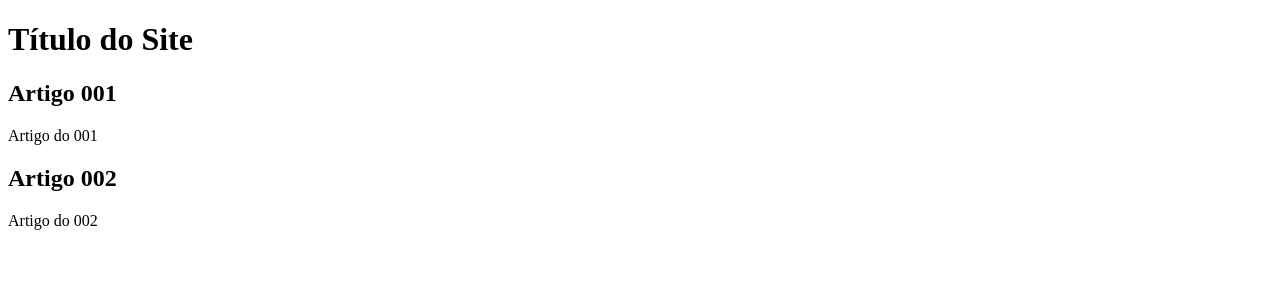
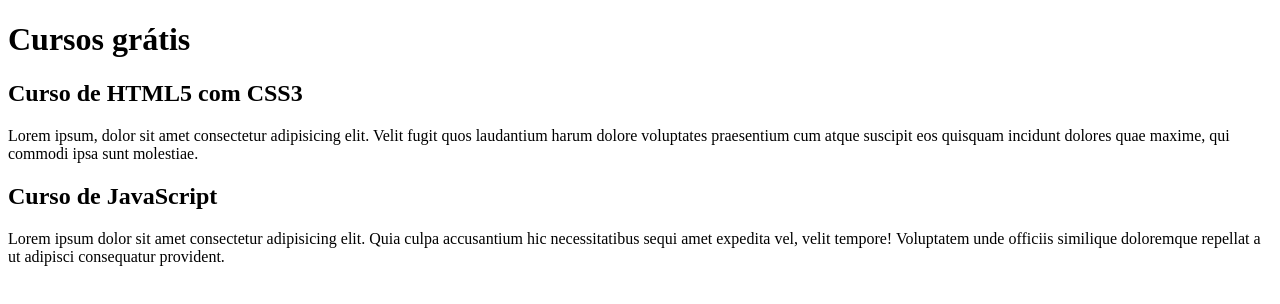
Before and after one commit to lazarosantosbx/projeto-site, a plain HTML site: page index.html in a window 1280 px wide. Drawn offline with Linux system fonts and the light colour scheme.

Commit message:
comecei a escrever conteúdo

```diff
--- a/index.html
+++ b/index.html
@@ -4,20 +4,20 @@
     <meta charset="UTF-8">
     <meta http-equiv="X-UA-Compatible" content="IE=edge">
     <meta name="viewport" content="width=device-width, initial-scale=1.0">
-    <title>Título do Site</title>
+    <title></title>
 </head>
 <body>
     <main>
         <header>
-            <h1>Título do Site</h1>
+            <h1>Cursos grátis</h1>
         </header>
         <article>
-            <h2>Artigo 001</h2>
-            <p>Artigo do 001</p>
+            <h2>Curso de HTML5 com CSS3</h2>
+            <p>Lorem ipsum, dolor sit amet consectetur adipisicing elit. Velit fugit quos laudantium harum dolore voluptates praesentium cum atque suscipit eos quisquam incidunt dolores quae maxime, qui commodi ipsa sunt molestiae.</p>
         </article>
         <article>
-            <h2>Artigo 002</h2>
-            <p>Artigo do 002</p>
+            <h2>Curso de JavaScript</h2>
+            <p>Lorem ipsum dolor sit amet consectetur adipisicing elit. Quia culpa accusantium hic necessitatibus sequi amet expedita vel, velit tempore! Voluptatem unde officiis similique doloremque repellat a ut adipisci consequatur provident.</p>
         </article>
     </main>
 </body>
```
